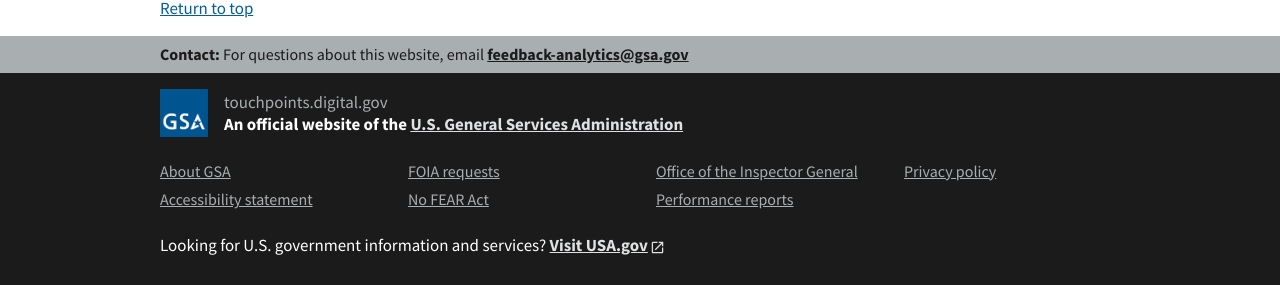
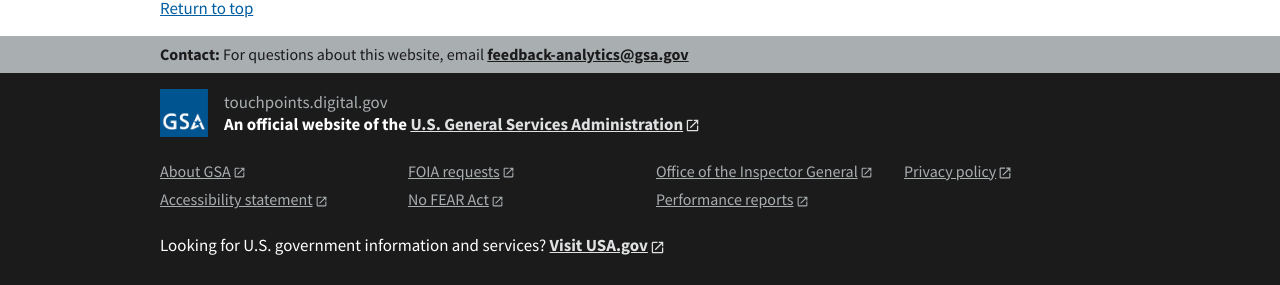
Before and after one commit to GSA-TTS/touchpoints-site, a Jekyll site: the page built from index.md, in a window 1280 px wide. Shown: the part 1226-1511 px from the top of the page. Built offline with Jekyll 4.4.1, drawn with Linux system fonts in a browser that asks for light colours; grey boxes are pictures that could not be loaded.

Commit message:
add external link indicators to links in the footer

```diff
--- a/_includes/component-anchor.html
+++ b/_includes/component-anchor.html
@@ -17,7 +17,7 @@
           <p class="usa-identifier__identity-domain">touchpoints.digital.gov</p>
           <p class="usa-identifier__identity-disclaimer">
             An official website of the
-            <a href="https://www.gsa.gov">U.S. General Services Administration</a>
+            <a href="https://www.gsa.gov" class="usa-link--external">U.S. General Services Administration</a>
           </p>
         </div>
       </div>
@@ -26,37 +26,37 @@
       <div class="usa-identifier__container">
         <ul class="usa-identifier__required-links-list">
           <li class="usa-identifier__required-links-item">
-            <a href="https://www.gsa.gov/about-us" class="usa-identifier__required-link usa-link">
+            <a href="https://www.gsa.gov/about-us" class="usa-identifier__required-link usa-link usa-link--external">
               About GSA
             </a>
           </li>
           <li class="usa-identifier__required-links-item">
-            <a href="https://www.gsa.gov/website-information/accessibility-statement" class="usa-identifier__required-link usa-link">
+            <a href="https://www.gsa.gov/website-information/accessibility-statement" class="usa-identifier__required-link usa-link usa-link--external">
               Accessibility statement
             </a>
           </li>
           <li class="usa-identifier__required-links-item">
-            <a href="https://www.gsa.gov/reference/freedom-of-information-act-foia" class="usa-identifier__required-link usa-link">
+            <a href="https://www.gsa.gov/reference/freedom-of-information-act-foia" class="usa-identifier__required-link usa-link usa-link--external">
               FOIA requests
             </a>
           </li>
           <li class="usa-identifier__required-links-item">
-            <a href="https://www.gsa.gov/reference/civil-rights-programs/the-no-fear-act" class="usa-identifier__required-link usa-link">
+            <a href="https://www.gsa.gov/reference/civil-rights-programs/the-no-fear-act" class="usa-identifier__required-link usa-link usa-link--external">
               No FEAR Act
             </a>
           </li>
           <li class="usa-identifier__required-links-item">
-            <a href="https://www.gsaig.gov/" class="usa-identifier__required-link usa-link">
+            <a href="https://www.gsaig.gov/" class="usa-identifier__required-link usa-link usa-link--external">
               Office of the Inspector General
             </a>
           </li>
           <li class="usa-identifier__required-links-item">
-            <a href="https://www.gsa.gov/reference/reports/budget-performance" class="usa-identifier__required-link usa-link">
+            <a href="https://www.gsa.gov/reference/reports/budget-performance" class="usa-identifier__required-link usa-link usa-link--external">
               Performance reports
             </a>
           </li>
           <li class="usa-identifier__required-links-item">
-            <a href="https://www.gsa.gov/website-information/website-policies" class="usa-identifier__required-link usa-link">
+            <a href="https://www.gsa.gov/website-information/website-policies" class="usa-identifier__required-link usa-link usa-link--external">
               Privacy policy
             </a>
           </li>
```
